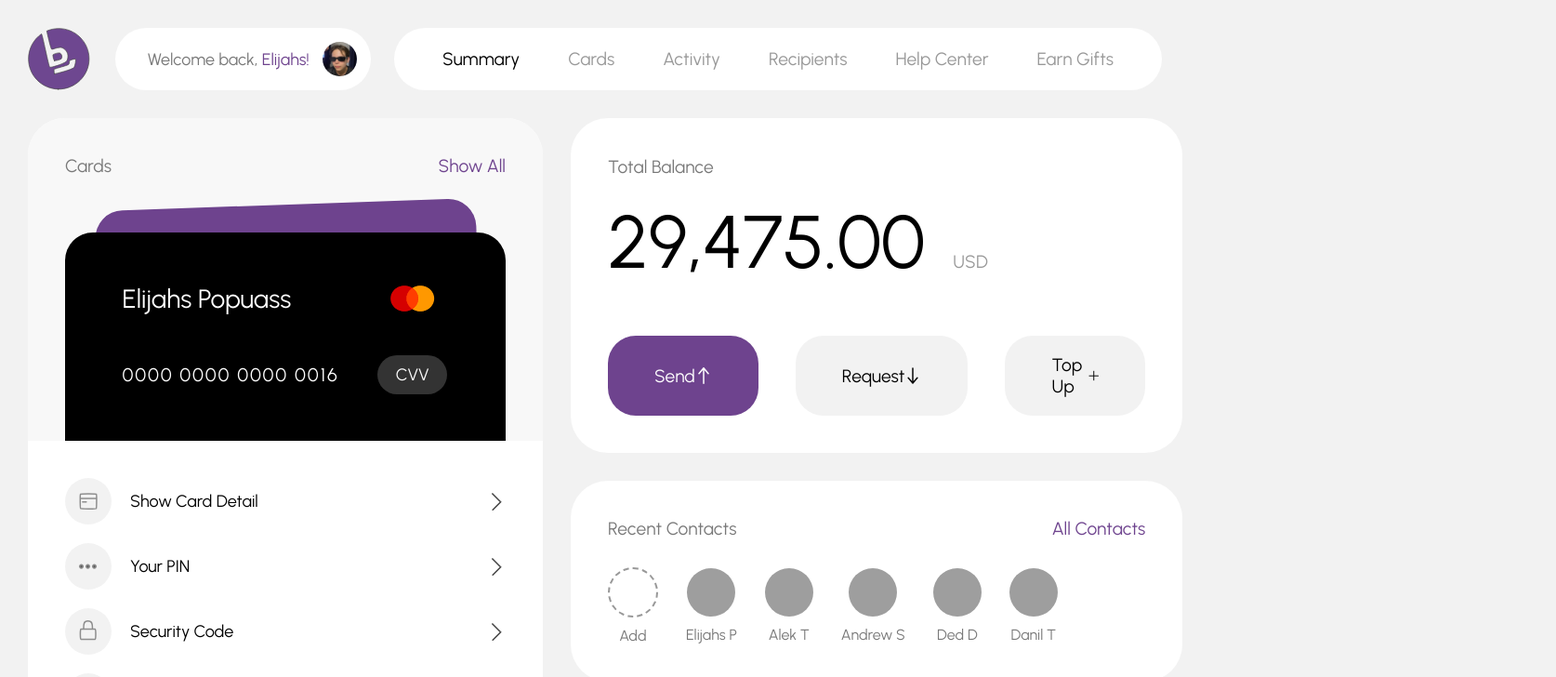
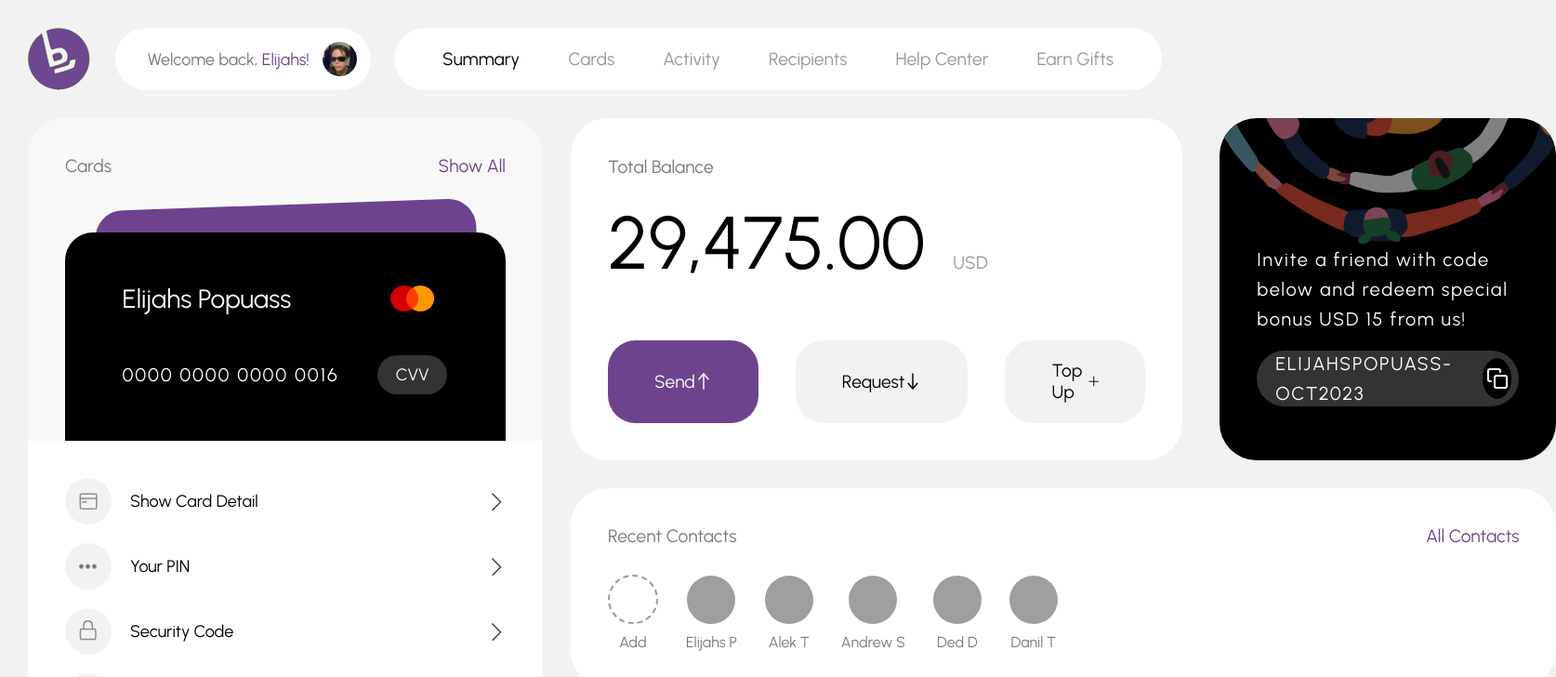
Before and after one commit to toqsukr/BankProject, a React (Vite) app: page / in a window 1280 px wide. Shown: the top 728 px of the page at 93% size, 1674 px wide, since content can reach past the window. Built offline with nearby package versions, Linux system fonts and the light colour scheme; grey boxes are pictures that could not be loaded.

Commit message:
added referral bar

```diff
--- a/src/components/balanceBar/balanceBar.component.tsx
+++ b/src/components/balanceBar/balanceBar.component.tsx
@@ -1,4 +1,5 @@
 import BarLayout from '@components/layouts/barLayout/barLayout.component';
+import ReferralBar from '@components/referralBar/referralBar.component';
 import SectionHeader from '@components/sectionHeader/sectionHeader.component';
 import Button from '@components/ui/button/button.component';
 import ArrowBottomIcon from '@components/ui/icons/arrowBottomIcon.component';
@@ -23,7 +24,7 @@ const BalanceBar: FC = () => {
           <Button color='white' text='Top Up' icon={PlusIcon}></Button>
         </div>
       </BarLayout>
-      <div></div>
+      <ReferralBar />
     </div>
   );
 };
--- a/src/components/balanceBar/balanceBar.module.css
+++ b/src/components/balanceBar/balanceBar.module.css
@@ -1,6 +1,7 @@
 #mainContainer {
   display: grid;
   grid-template-columns: 1.5fr 1fr;
+  gap: 40px;
 }
 
 #balanceContainer {
--- a/src/components/profile/profile.module.css
+++ b/src/components/profile/profile.module.css
@@ -25,4 +25,5 @@
 
 #textContainer span:last-child {
   color: var(--color-magneta);
+  font-size: clamp(12px, 1.4vw, 26px);
 }
--- /dev/null
+++ b/src/components/referralBar/referralBar.component.tsx
@@ -0,0 +1,23 @@
+import BarLayout from '@components/layouts/barLayout/barLayout.component';
+import CopyIcon from '@components/ui/icons/copyIcon.component';
+import { FC } from 'react';
+import { referralData } from './referralBar.data';
+import css from './referralBar.module.css';
+
+const ReferralBar: FC = () => {
+  return (
+    <BarLayout id={css.referralLayout}>
+      <div id={css.referralBody}>
+        <span id={css.referralText}>{referralData.linkText}</span>
+        <div id={css.linkContainer}>
+          <span>{referralData.code}</span>
+          <span id={css.copyIcon}>
+            <CopyIcon />
+          </span>
+        </div>
+      </div>
+    </BarLayout>
+  );
+};
+
+export default ReferralBar;
--- /dev/null
+++ b/src/components/referralBar/referralBar.data.ts
@@ -0,0 +1,4 @@
+export const referralData = {
+  linkText: 'Invite a friend with code below and redeem special bonus USD 15 from us!',
+  code: 'ELIJAHSPOPUASS-OCT2023'
+};
--- /dev/null
+++ b/src/components/referralBar/referralBar.module.css
@@ -0,0 +1,61 @@
+#referralLayout {
+  position: relative;
+  background-color: black;
+  color: white;
+  font-size: 1.25rem;
+  letter-spacing: 0.1rem;
+  line-height: 2rem;
+}
+
+#referralLayout::after {
+  content: '';
+  background: url('/backgrounds/people.png');
+  background-size: contain;
+  background-repeat: no-repeat;
+  width: 100%;
+  height: 100%;
+  position: absolute;
+  border-radius: 40px;
+  top: 0;
+  left: 0;
+  z-index: 1;
+}
+
+#referralBody {
+  display: grid;
+  align-items: center;
+  height: 100%;
+  grid-template: repeat(3, 1fr) / 1fr;
+}
+
+#referralText {
+  grid-row: 2/3;
+  z-index: 2;
+}
+
+#linkContainer {
+  display: flex;
+  grid-row: 3/4;
+  width: 100%;
+  height: 60px;
+  background-color: #333333;
+  border-radius: 30px;
+  align-items: center;
+  justify-content: space-between;
+  text-align: 1rem;
+}
+
+#linkContainer span {
+  margin-left: 20px;
+}
+
+#copyIcon {
+  width: 44px;
+  height: 44px;
+  display: flex;
+  justify-content: center;
+  align-items: center;
+  background-color: black;
+  border-radius: 50%;
+  margin-right: 8px;
+}
--- /dev/null
+++ b/src/components/ui/icons/copyIcon.component.tsx
@@ -0,0 +1,23 @@
+import { FC, SVGAttributes } from 'react';
+
+const CopyIcon: FC<SVGAttributes<HTMLOrSVGElement>> = ({ ...props }) => {
+  return (
+    <svg
+      {...props}
+      xmlns='http://www.w3.org/2000/svg'
+      width='24'
+      height='24'
+      viewBox='0 0 24 24'
+      fill='none'
+      stroke='currentColor'
+      strokeWidth='2'
+      strokeLinecap='round'
+      strokeLinejoin='round'
+    >
+      <rect x='9' y='9' width='13' height='13' rx='2' ry='2'></rect>
+      <path d='M5 15H4a2 2 0 0 1-2-2V4a2 2 0 0 1 2-2h9a2 2 0 0 1 2 2v1'></path>
+    </svg>
+  );
+};
+
+export default CopyIcon;
```
Also changed, not shown: public/backgrounds/people.png (added), public/images/copy.png (added).
